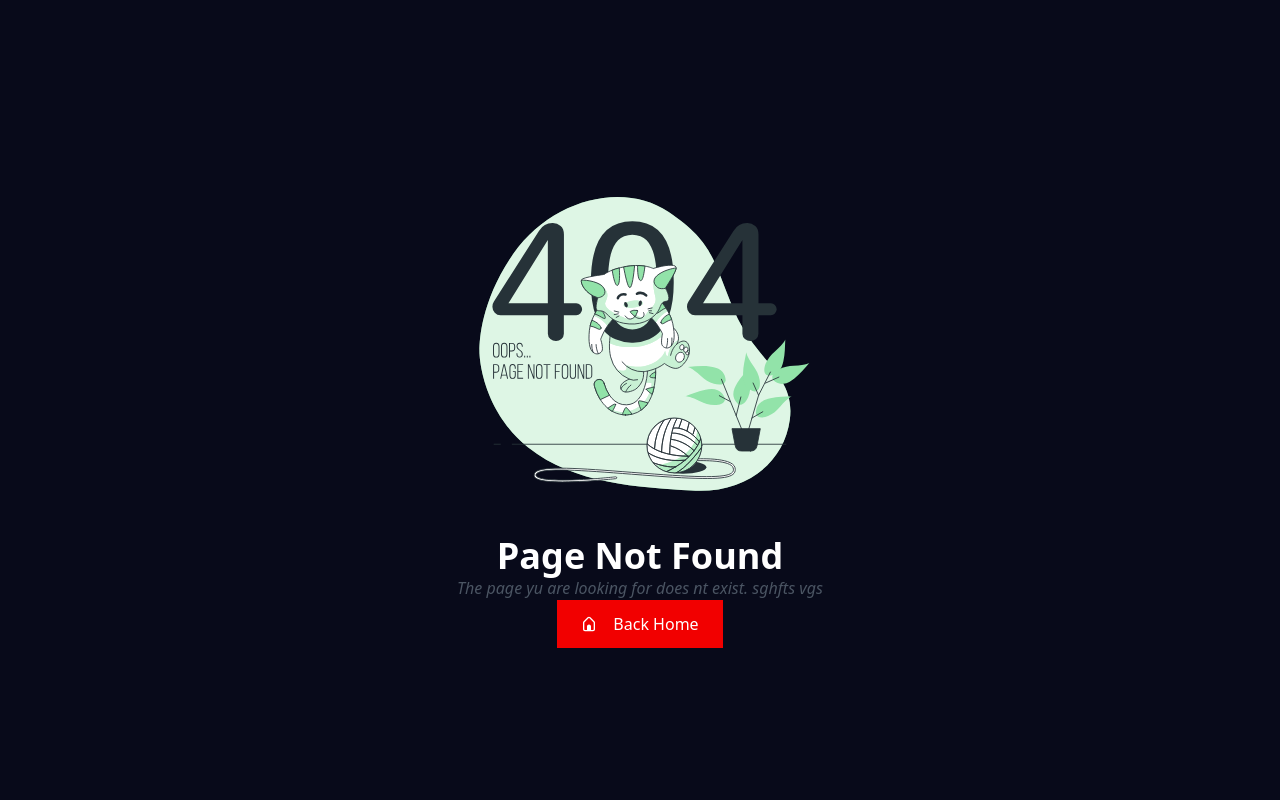
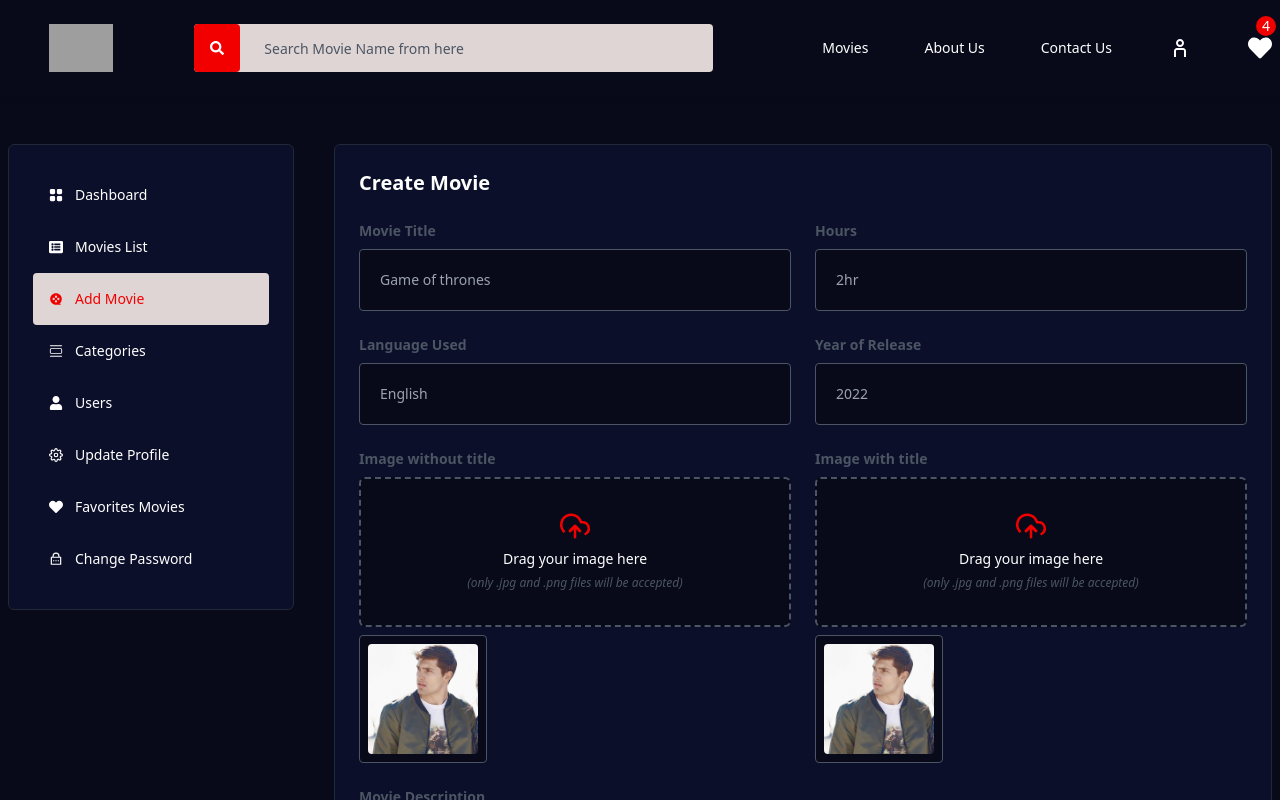
Before and after one commit to Melchizedek-1/Netflix-clone, a React (Create React App) app: page /addmovie in a window 1280 px wide. Before the commit this address had no page. Shown: the top 800 px of the page. Built offline with nearby package versions, Linux system fonts and the light colour scheme; grey boxes are pictures that could not be loaded.

Commit message:
Add movie screen added

```diff
--- a/src/App.js
+++ b/src/App.js
@@ -3,6 +3,7 @@ import React from 'react'
 import { Route, Routes } from 'react-router-dom'
 import AboutUs from './Screens/AboutUs'
 import ContactUs from './Screens/ContactUs'
+import AddMovie from './Screens/Dashboard/Admin/AddMovie'
 import Categories from './Screens/Dashboard/Admin/Categories'
 import Dashboard from './Screens/Dashboard/Admin/Dashboard'
 import MovieList from './Screens/Dashboard/Admin/MovieList'
@@ -38,6 +39,7 @@ const App = () => {
       <Route path='/dashboard' element={<Dashboard />} />
       <Route path='/categories' element={<Categories />} />
       <Route path='/users' element={<Users />} />
+      <Route path='/addmovie' element={<AddMovie />} />
       <Route path='*' element={<NotFound />} />
     </Routes>
   )
--- /dev/null
+++ b/src/Screens/Dashboard/Admin/AddMovie.js
@@ -0,0 +1,114 @@
+import React from 'react';
+import { FaEdit } from 'react-icons/fa';
+import { MdDelete } from 'react-icons/md';
+import { ImUpload } from 'react-icons/im';
+import Uploader from '../../../Components/Uploader';
+import { Input, Message, Select } from '../../../Components/UsedInputs';
+import { Movies, UsersData } from '../../../Data/MovieData';
+import SideBar from '../SideBar';
+
+const AddMovie = () => {
+  return (
+    <SideBar>
+        <div className='flex flex-col gap-6'>
+            <h2 className='text-xl font-bold'>Create Movie</h2>
+            <div className='w-full grid md:grid-cols-2 gap-6'>
+                <Input
+                    label='Movie Title'
+                    placeholder='Game of thrones'
+                    type='text'
+                    bg={true}
+                />
+                <Input
+                    label='Hours'
+                    placeholder='2hr'
+                    type='text'
+                    bg={true}
+                />
+            </div>
+            <div className='w-full grid md:grid-cols-2 gap-6'>
+                <Input
+                    label='Language Used'
+                    placeholder='English'
+                    type='text'
+                    bg={true}
+                />
+                <Input
+                    label='Year of Release'
+                    placeholder='2022'
+                    type='number'
+                    bg={true}
+                />
+            </div>
+            <div className='w-full grid md:grid-cols-2 gap-6'>
+                <div className='flex flex-col gap-2'>
+                    <p className='text-border font-semibold text-sm'>
+                        Image without title
+                    </p>
+                    <Uploader />
+                    <div className='w-32 h-32 p-2 bg-main border border-border rounded'>
+                        <img
+                            src='/images/movies/1.jpg'
+                            alt=''
+                            className='w-full h-full object-cover rounded'
+                        />
+                    </div>
+                </div>
+                <div className='flex flex-col gap-2'>
+                    <p className='text-border font-semibold text-sm'>
+                        Image with title
+                    </p>
+                    <Uploader />
+                    <div className='w-32 h-32 p-2 bg-main border border-border rounded'>
+                        <img
+                            src='/images/movies/1.jpg'
+                            alt=''
+                            className='w-full h-full object-cover rounded'
+                        />
+                    </div>
+                </div>
+            </div>
+            <Message label="Movie Description" placeholder="Make it short and sweet" />
+            <div className='text-sm w-full'>
+                <Select label="Movie Category" options={Movies} />
+            </div>
+            <div className='flex flex-col gap-2 w-full'>
+                <label className='text-border font-semibold text-sm'>
+                    Movie Video
+                </label>
+                <Uploader />
+            </div>
+            <div className='w-full grid lg:grid-cols-2 gap-6 items-start'>
+                <button className='w-full py-4 bg-main border border-subMain border-dashed text-white rounded'>
+                    Add Cast
+                </button>
+                <div className='grid 2xl:grid-cols-4 lg:grid-cols-3 sm:grid-cols-4 grid-cols-2 gap-4'>
+                    {UsersData.map((user, i) => (
+                        <div key={i} classNamep="p-2 italic text-xs text-text rounded flex-colo bg-main border border-border">
+                            <img
+                                src={`/images/${user.image ? user.image : "1.jpg"}`}
+                                alt={user.name}
+                                className="w-full h-24 object-cover rounded mb-2"
+                            />
+                            <p>{user.fullName}</p>
+                            <div className='flex-rows mt-2 w-full gap-2'>
+                                <button className='w-6 h-6 flex-colo bg-dry border border-border text-subMain'>
+                                    <MdDelete />
+                                </button>
+                                <button className='w-6 h-6 flex-colo bg-dry border border-border text-green-600'>
+                                    <FaEdit />
+                                </button>
+                            </div>
+                        </div>
+                    ))}
+                </div>
+            </div>
+            <button className='bg-subMain w-full flex-rows gap-6 font-medium transitions hover:bg-dry border border-subMain text-white py-3 rounded'>
+                <ImUpload /> Publish Movie
+            </button>
+        </div>
+    </SideBar>
+  )
+}
+
+export default AddMovie
```
